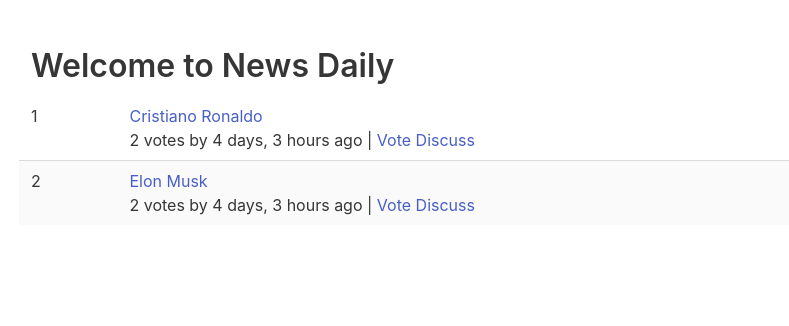
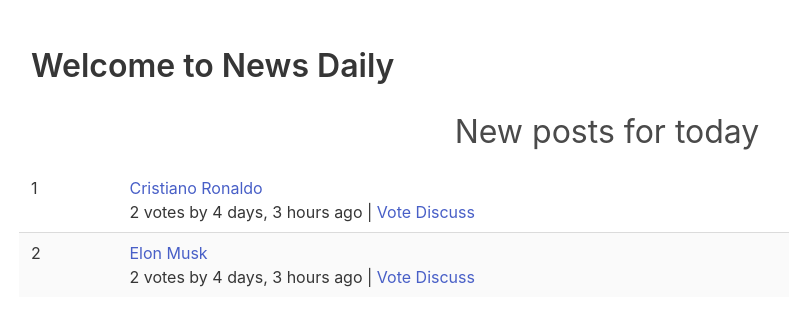
Before and after one commit to arvrao/News-Daily, a Django app: template newsdaily/apps/story/templates/story/main.html in a window 1280 px wide. Shown: the part 56-382 px from the top of the page, without its empty margins (33-822 px from the left). Run offline with Django 3.2, Linux system fonts and the light colour scheme; the template is opened without the code that fills it: values that come from a table or form of the project are taken from there, others are empty; data comes from the database, SQL or seed files in the repository; parts of the project's set-up code (start-up, migrations or seed data) failed here and were passed over.

Commit message:
Update main.html

```diff
--- a/newsdaily/apps/story/templates/story/main.html
+++ b/newsdaily/apps/story/templates/story/main.html
@@ -7,6 +7,7 @@
         <h1 class="title">
             Welcome to News Daily  {{request.user.username}}
         </h1>
+        <h1 class="has-text-centered is-size-3">New posts for today</h1>
     </div>
 
 </div>
```
